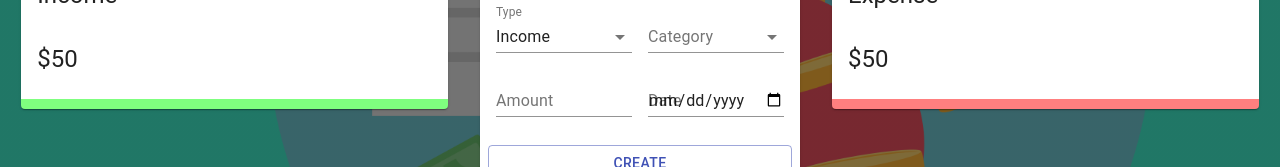
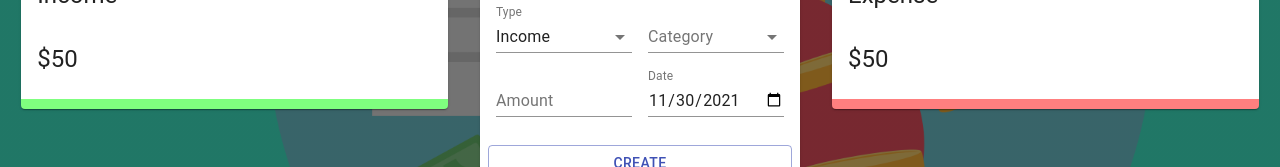
Before and after one commit to Zahid-Sarang/expense_tracker, a React (Create React App) app: page / in a window 1280 px wide. Shown: the part 364-531 px from the top of the page. Built offline with nearby package versions, Linux system fonts and the light colour scheme.

Commit message:
categories added

```diff
--- a/src/components/Main/Form/Form.jsx
+++ b/src/components/Main/Form/Form.jsx
@@ -3,13 +3,15 @@
 import { ExpenseTrackerContext } from '../../../context/context';
 import {v4 as uuidv4} from 'uuid';
 
-import useStyles from './style'
+import useStyles from './style';
+import { incomeCategories , expenseCategories } from '../../../constants/categories';
+import formatDate from '../../../utils/formatDate';
 
 const initialState = {
     amount: "",
     category: "",
     type: "Income",
-    date: new Date(),
+    date:formatDate(new Date()),
 }
 
 const Form = () => {
@@ -23,6 +25,7 @@
         setFormData(initialState);
     }
 
+    const selectedCategories = formData.type === "Income" ? incomeCategories : expenseCategories;
 
     return (
         <Grid container spacing={2}>
@@ -44,8 +47,7 @@
                  <FormControl fullWidth>
                      <InputLabel>Category</InputLabel>
                      <Select  value={formData.category} onChange={(e) => setFormData({...formData, category: e.target.value})}>
-                         <MenuItem value="business">Business</MenuItem>
-                         <MenuItem value="salary">Salary</MenuItem>
+                         {selectedCategories.map((c) => <MenuItem key={c.type} value={c.type}>{c.type}</MenuItem>)}
                      </Select>
                  </FormControl>
              </Grid>
@@ -54,7 +56,8 @@
                  setFormData({...formData, amount: e.target.value})}/>
              </Grid>
              <Grid item xs={6}>
-                 <TextField type="date" label="Date" fullWidth  value={formData.date} onChange={(e) => setFormData({...formData, date: e.target.value})}/>
+                 <TextField type="date" label="Date" fullWidth  value={formData.date} onChange={(e) => setFormData({...formData,
+                  date: formatDate(e.target.value)})}/>
              </Grid>
              <Button className={classes.button} variant="outlined" color="primary" fullWidth onClick={createTransaction}>Create</Button>
         </Grid>
--- /dev/null
+++ b/src/constants/categories.js
@@ -0,0 +1,33 @@
+const incomeColors = ['#123123', '#154731', '#165f40', '#16784f', '#14915f', '#10ac6e', '#0bc77e', '#04e38d', '#00ff9d'];
+const expenseColors = ['#b50d12', '#bf2f1f', '#c9452c', '#d3583a', '#dc6a48', '#e57c58', '#ee8d68', '#f79d79', '#ffae8a', '#cc474b', '#f55b5f'];
+
+export const incomeCategories = [
+  { type: 'Business', amount: 0, color: incomeColors[0] },
+  { type: 'Investments', amount: 0, color: incomeColors[1] },
+  { type: 'Extra income', amount: 0, color: incomeColors[2] },
+  { type: 'Deposits', amount: 0, color: incomeColors[3] },
+  { type: 'Lottery', amount: 0, color: incomeColors[4] },
+  { type: 'Gifts', amount: 0, color: incomeColors[5] },
+  { type: 'Salary', amount: 0, color: incomeColors[6] },
+  { type: 'Savings', amount: 0, color: incomeColors[7] },
+  { type: 'Rental income', amount: 0, color: incomeColors[8] },
+];
+
+export const expenseCategories = [
+  { type: 'Bills', amount: 0, color: expenseColors[0] },
+  { type: 'Car', amount: 0, color: expenseColors[1] },
+  { type: 'Clothes', amount: 0, color: expenseColors[2] },
+  { type: 'Travel', amount: 0, color: expenseColors[3] },
+  { type: 'Food', amount: 0, color: expenseColors[4] },
+  { type: 'Shopping', amount: 0, color: expenseColors[5] },
+  { type: 'House', amount: 0, color: expenseColors[6] },
+  { type: 'Entertainment', amount: 0, color: expenseColors[7] },
+  { type: 'Phone', amount: 0, color: expenseColors[8] },
+  { type: 'Pets', amount: 0, color: expenseColors[9] },
+  { type: 'Other', amount: 0, color: expenseColors[10] },
+];
+
+export const resetCategories = () => {
+  incomeCategories.forEach((c) => c.amount = 0);
+  expenseCategories.forEach((c) => c.amount = 0);
+};
--- /dev/null
+++ b/src/utils/formatDate.js
@@ -0,0 +1,16 @@
+const formatDate = (date) => {
+      const d =new Date(date);
+      let month = `${d.getMonth() +1}`;
+      let day = `${d.getDate()}`;
+      const year = d.getFullYear();
+
+      if (month.length < 2){
+          month = `0${month}`;
+      }
+      if (day.length < 2){
+        day = `0${day}`;
+    }
+    return [ year, month,day].join('-');
+}
+
+export default formatDate;
```
